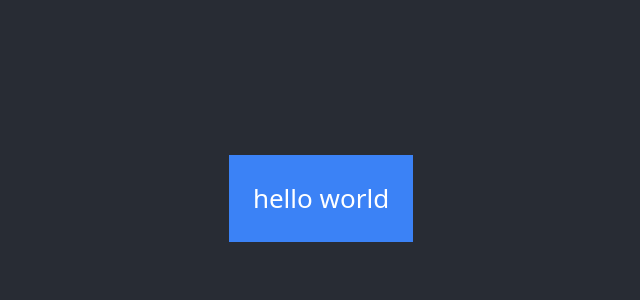
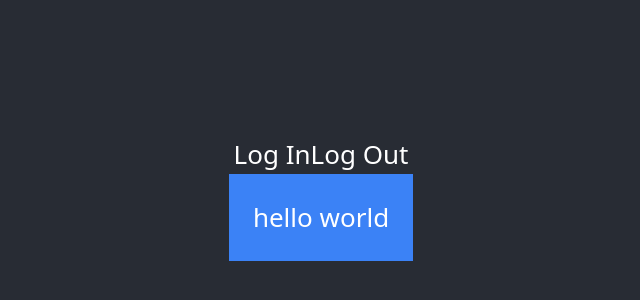
Before and after one commit to Kamalkvaishnav/Zomato-clone, a React (Create React App) app in the folder client/: page / in a window 1280 px wide. Shown: the part 202-502 px from the top of the page, without its empty margins (319-959 px from the left). Built offline with nearby package versions, Linux system fonts and the light colour scheme.

Commit message:
integrate auth0 login/signup with email and google

```diff
--- a/client/package.json
+++ b/client/package.json
@@ -3,6 +3,7 @@
   "version": "0.1.0",
   "private": true,
   "dependencies": {
+    "@auth0/auth0-react": "^1.8.0",
     "@craco/craco": "^6.4.0",
     "@testing-library/jest-dom": "^5.15.0",
     "@testing-library/react": "^11.2.7",
--- a/client/src/App.js
+++ b/client/src/App.js
@@ -1,9 +1,17 @@
 import "./App.css";
+import LoginButton from "./components/LoginButton";
+import LogoutButton from "./components/LogoutButton";
+import Profile from "./components/Profile";
 
 function App() {
   return (
     <div className="App">
       <header className="App-header">
+        <nav>
+          <LoginButton />
+          <LogoutButton />
+          <Profile />
+        </nav>
         <p className="bg-blue-500 text-center p-6">hello world</p>
       </header>
     </div>
--- /dev/null
+++ b/client/src/components/LoginButton.jsx
@@ -0,0 +1,12 @@
+import { useAuth0 } from '@auth0/auth0-react'
+import React from 'react'
+
+const LoginButton = () => {
+    const { loginWithRedirect } = useAuth0();
+
+    return (
+        <button onClick={() => loginWithRedirect()}>Log In</button>
+    )
+}
+
+export default LoginButton
--- /dev/null
+++ b/client/src/components/LogoutButton.jsx
@@ -0,0 +1,13 @@
+import { useAuth0 } from "@auth0/auth0-react";
+
+const LogoutButton = () => {
+  const { logout } = useAuth0();
+
+  return (
+    <button onClick={() => logout({ returnTo: window.location.origin })}>
+      Log Out
+    </button>
+  );
+};
+
+export default LogoutButton;
--- /dev/null
+++ b/client/src/components/Profile.jsx
@@ -0,0 +1,22 @@
+import React from "react";
+import { useAuth0 } from "@auth0/auth0-react";
+
+const Profile = () => {
+  const { user, isAuthenticated, isLoading } = useAuth0();
+
+  if (isLoading) {
+    return <div>Loading ...</div>;
+  }
+
+  return (
+    isAuthenticated && (
+      <div>
+        <img src={user.picture} alt={user.name} />
+        <h2>{user.name}</h2>
+        <p>{user.email}</p>
+      </div>
+    )
+  );
+};
+
+export default Profile;
--- a/client/src/index.js
+++ b/client/src/index.js
@@ -1,14 +1,17 @@
-import React from 'react';
-import ReactDOM from 'react-dom';
-import './index.css';
-import App from './App';
-import reportWebVitals from './reportWebVitals';
+import React from "react";
+import ReactDOM from "react-dom";
+import "./index.css";
+import App from "./App";
+import reportWebVitals from "./reportWebVitals";
+import { Auth0Provider } from "@auth0/auth0-react";
 
 ReactDOM.render(
   <React.StrictMode>
-    <App />
+    <Auth0Provider domain={"dev-k0hwa40u.us.auth0.com"} clientId={"AduTKZ2tysFkPcVxLJzwpZLGigFdGuMc"} redirectUri={window.location.origin}>
+      <App />
+    </Auth0Provider>
   </React.StrictMode>,
-  document.getElementById('root')
+  document.getElementById("root"),
 );
 
 // If you want to start measuring performance in your app, pass a function
```
Also changed, not shown: 2 other files (tests, documents, lock files or other folders).
